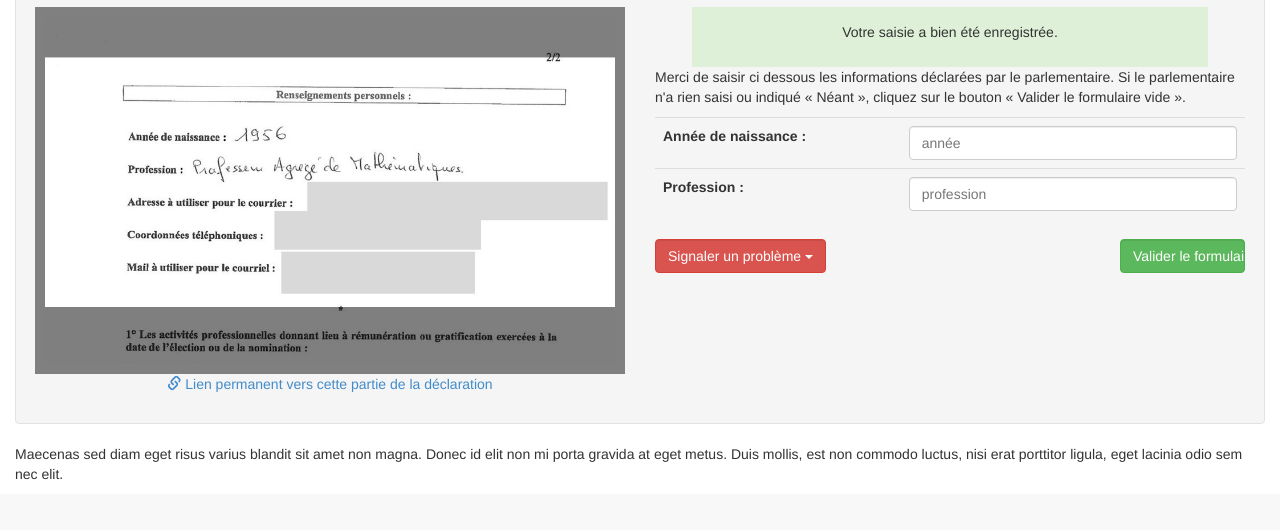
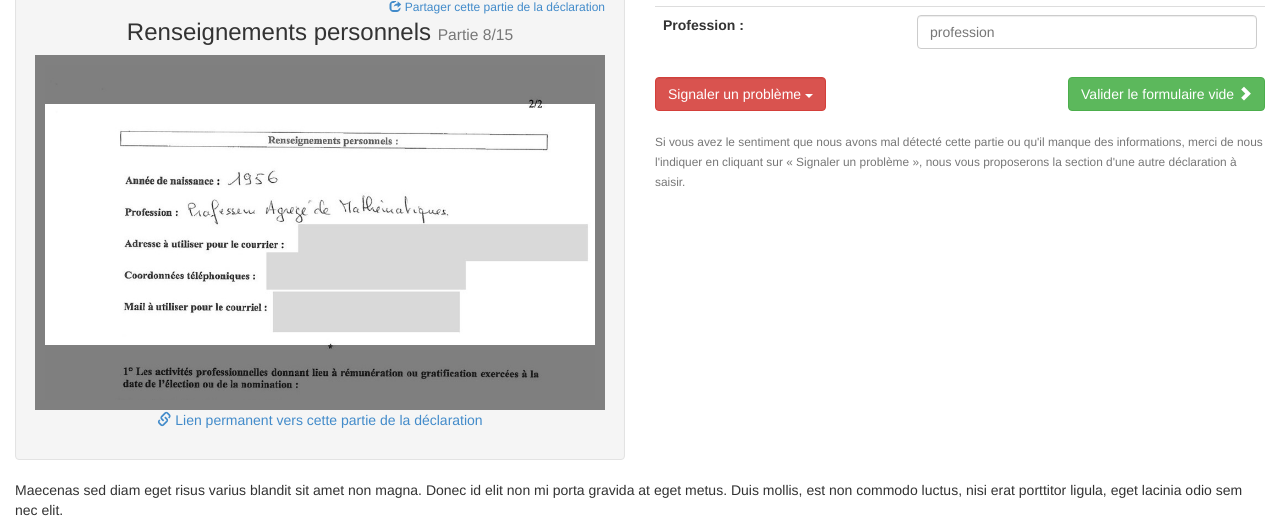
Before and after one commit to regardscitoyens/crowdsource_dpi, a PHP site: page /interface.php?id=1 in a window 1280 px wide. Shown: the part 1114-1644 px from the top of the page. Before the commit the page ends 1594 px from the top, so only its background shows below. Run offline with PHP 8.4, Linux system fonts and the light colour scheme.

Commit message:
Modifications de l'interface saisies

```diff
--- a/web/forms/form0.php
+++ b/web/forms/form0.php
@@ -1,4 +1,5 @@
-<p>Merci de saisir ci dessous les informations déclarées par le parlementaire. Si le parlementaire n'a rien saisi ou indiqué « Néant », cliquez sur le bouton « Valider le formulaire vide ».</p>
+<p class="consigne">Merci de saisir ci dessous les informations déclarées par le parlementaire.
+<p class="text-muted">Si le parlementaire n'a rien saisi ou indiqué « Néant », cliquez sur le bouton « Valider le formulaire vide ».</p>
 <table id="crowdtable" class="table">
   <tr class="row"><th>Qualité :</th><td><input id="champ[0,0]" placeholder="député de XX/sénateur de YY/député européen de ZZ" class="form-control"/></td></tr>
   <tr class="row"><th>Nom :</th><td><input id="champ[0,1]" placeholder="nom" class="form-control"/></td></tr>
--- a/web/forms/form1.php
+++ b/web/forms/form1.php
@@ -1,4 +1,5 @@
-<p>Merci de saisir ci dessous les informations déclarées par le parlementaire. Si le parlementaire n'a rien saisi ou indiqué « Néant », cliquez sur le bouton « Valider le formulaire vide ».</p>
+<p class="consigne">Merci de saisir ci dessous les informations déclarées par le parlementaire. </p>
+<p class="text-muted">Si le parlementaire n'a rien saisi ou indiqué « Néant », cliquez sur le bouton « Valider le formulaire vide ».</p>
 <table id="crowdtable" class="table">
   <tr class="row"><th>Année de naissance :</th><td><input id="champ[0,0]" placeholder="année" class="form-control"/></td></tr>
   <tr class="row"><th>Profession :</th><td><input id="champ[0,1]" placeholder="profession" class="form-control"/></td></tr>
--- a/web/forms/form10.php
+++ b/web/forms/form10.php
@@ -1,4 +1,6 @@
-<p>Merci de saisir ci dessous une ligne par collaborateur déclaré par le parlementaire. Pour créer une nouvelle ligne, cliquez sur le bouton « <span class="glyphicon glyphicon-plus"></span> ». Pour supprimer une ligne, cliquez sur le bouton « <span class="glyphicon glyphicon-remove"></span> » de la ligne correspondante. Si le parlementaire n'a rien saisi ou indiqué « Néant », cliquez sur le bouton « Valider le formulaire vide ».</p>
+<p class="consigne">Merci de saisir ci dessous une ligne par collaborateur déclaré par le parlementaire.</p>
+
+<p style="text-muted">Pour créer une nouvelle ligne, cliquez sur le bouton « <span class="glyphicon glyphicon-plus"></span> ». Pour supprimer une ligne, cliquez sur le bouton « <span class="glyphicon glyphicon-remove"></span> » de la ligne correspondante. Si le parlementaire n'a rien saisi ou indiqué « Néant », cliquez sur le bouton « Valider le formulaire vide ».</p>
 <table id="crowdtable" class="table">
   <tr class="row"><th class="text-center">Noms des collaborateurs parlementaires</th><th class="text-center">Identification de l'employeur ou de la struture d'emploi</th><th class="text-center">Description de l'activité professionnelle</th><th>&nbsp;</th></tr>
   <tr class="row userline">
--- a/web/forms/form11.php
+++ b/web/forms/form11.php
@@ -1,4 +1,6 @@
-<p>Merci de saisir ci dessous une ligne par activité conservée déclarée par le parlementaire. Pour créer une nouvelle ligne, cliquez sur le bouton « <span class="glyphicon glyphicon-plus"></span> ». Pour supprimer une ligne, cliquez sur le bouton « <span class="glyphicon glyphicon-remove"></span> » de la ligne correspondante. Si le parlementaire n'a rien saisi ou indiqué « Néant », cliquez sur le bouton « Valider le formulaire vide ».</p>
+<p class="consigne">Merci de saisir ci dessous une ligne par activité conservée déclarée par le parlementaire.</p>
+
+<p class="text-muted">Pour créer une nouvelle ligne, cliquez sur le bouton « <span class="glyphicon glyphicon-plus"></span> ». Pour supprimer une ligne, cliquez sur le bouton « <span class="glyphicon glyphicon-remove"></span> » de la ligne correspondante. Si le parlementaire n'a rien saisi ou indiqué « Néant », cliquez sur le bouton « Valider le formulaire vide ».</p>
 <table id="crowdtable" class="table">
   <tr class="row"><th class="text-center">Identification de l'employeur ou de la structure sociale d'emploi</th><th class="text-center">Description et modalité d'exercice de l'activité professionnelle</th><th class="text-center">Rémunérations, indemnités ou gratifications perçues</th><th>&nbsp;</th></tr>
   <tr class="row userline">
--- a/web/forms/form12.php
+++ b/web/forms/form12.php
@@ -1,4 +1,5 @@
-<p>Merci de saisir ci dessous les observations déclarées. Si le parlementaire n'a rien saisi ou indiqué « Néant », cliquez sur le bouton « Valider le formulaire vide ».</p>
+<p class="consigne">Merci de saisir ci dessous les observations déclarées.</p>
+<p class="text-muted">Si le parlementaire n'a rien saisi ou indiqué « Néant », cliquez sur le bouton « Valider le formulaire vide ».</p>
 <table id="crowdtable" class="table">
   <tr class="row"><th class="text-center">Observations</th></tr>
   <tr class="row userline">
--- a/web/forms/form2.php
+++ b/web/forms/form2.php
@@ -1,5 +1,6 @@
-<p>Merci de saisir ci dessous une ligne par activité déclarée par le parlementaire. Pour créer une nouvelle ligne, cliquez sur le bouton « <span class="glyphicon glyphicon-plus"></span> ». Pour supprimer une ligne, cliquez sur le bouton « <span class="glyphicon glyphicon-remove"></span> » de la ligne correspondante. Si le parlementaire n'a rien saisi ou indiqué « Néant », cliquez sur le bouton « Valider le formulaire vide ».</p>
-<table id="crowdtable" class="table">
+<p class="consigne">Merci de saisir ci dessous une ligne par activité déclarée par le parlementaire.</p>
+<p class="text-muted">Pour créer une nouvelle ligne, cliquez sur le bouton « <span class="glyphicon glyphicon-plus"></span> ». Pour supprimer une ligne, cliquez sur le bouton « <span class="glyphicon glyphicon-remove"></span> » de la ligne correspondante. Si le parlementaire n'a rien saisi ou indiqué « Néant », cliquez sur le bouton « Valider le formulaire vide ».</p>
+<table id="crowdtable" class="table" style="margin-top: 22px;">
   <tr class="row"><th class="text-center">Description de <br/>l'activité profesionnelle</th><th class="text-center">Rémunération ou<br/> gratification perçue<th></th><th>&nbsp;</th></tr>
   <tr class="row userline">
     <td><textarea id="champ[0,0]" placeholder="Description n°1" class="form-control"></textarea></td>
--- a/web/forms/form3.php
+++ b/web/forms/form3.php
@@ -1,4 +1,6 @@
-<p>Merci de saisir ci dessous une ligne par activité déclarée par le parlementaire. Pour créer une nouvelle ligne, cliquez sur le bouton « <span class="glyphicon glyphicon-plus"></span> ». Pour supprimer une ligne, cliquez sur le bouton « <span class="glyphicon glyphicon-remove"></span> » de la ligne correspondante. Si le parlementaire n'a rien saisi ou indiqué « Néant », cliquez sur le bouton « Valider le formulaire vide ».</p>
+<p class="consigne">Merci de saisir ci dessous une ligne par activité déclarée par le parlementaire.</p>
+
+<p class="text-muted">Pour créer une nouvelle ligne, cliquez sur le bouton « <span class="glyphicon glyphicon-plus"></span> ». Pour supprimer une ligne, cliquez sur le bouton « <span class="glyphicon glyphicon-remove"></span> » de la ligne correspondante. Si le parlementaire n'a rien saisi ou indiqué « Néant », cliquez sur le bouton « Valider le formulaire vide ».</p>
 <table id="crowdtable" class="table">
   <tr class="row"><th class="text-center">Description de <br/>l'activité profesionnelle</th><th class="text-center">Rémunération ou<br/> gratification perçue<th></th><th>&nbsp;</th></tr>
   <tr class="row userline">
--- a/web/forms/form4.php
+++ b/web/forms/form4.php
@@ -1,4 +1,5 @@
-<p>Merci de saisir ci dessous une ligne par activité de consultant déclarée par le parlementaire. Pour créer une nouvelle ligne, cliquez sur le bouton « <span class="glyphicon glyphicon-plus"></span> ». Pour supprimer une ligne, cliquez sur le bouton « <span class="glyphicon glyphicon-remove"></span> » de la ligne correspondante. Si le parlementaire n'a rien saisi ou indiqué « Néant », cliquez sur le bouton « Valider le formulaire vide ».</p>
+<p class="consigne">Merci de saisir ci dessous une ligne par activité de consultant déclarée par le parlementaire.</p>
+<p class="text-muted">Pour créer une nouvelle ligne, cliquez sur le bouton « <span class="glyphicon glyphicon-plus"></span> ». Pour supprimer une ligne, cliquez sur le bouton « <span class="glyphicon glyphicon-remove"></span> » de la ligne correspondante. Si le parlementaire n'a rien saisi ou indiqué « Néant », cliquez sur le bouton « Valider le formulaire vide ».</p>
 <table id="crowdtable" class="table">
   <tr class="row"><th class="text-center">Identification de l'employeur ou de la structure sociale d'emploi</th><th class="text-center">Description de l'activité professionnelle</th><th class="text-center">Rémunération ou<br/> gratification perçue<th></th><th>&nbsp;</th></tr>
   <tr class="row userline">
--- a/web/forms/form5.php
+++ b/web/forms/form5.php
@@ -1,4 +1,5 @@
-<p>Merci de saisir ci dessous une ligne par participation déclarée par le parlementaire. Pour créer une nouvelle ligne, cliquez sur le bouton « <span class="glyphicon glyphicon-plus"></span> ». Pour supprimer une ligne, cliquez sur le bouton « <span class="glyphicon glyphicon-remove"></span> » de la ligne correspondante. Si le parlementaire n'a rien saisi ou indiqué « Néant », cliquez sur le bouton « Valider le formulaire vide ».</p>
+<p class="consigne">Merci de saisir ci dessous une ligne par participation déclarée par le parlementaire.</p>
+<p class="text-muted">Pour créer une nouvelle ligne, cliquez sur le bouton « <span class="glyphicon glyphicon-plus"></span> ». Pour supprimer une ligne, cliquez sur le bouton « <span class="glyphicon glyphicon-remove"></span> » de la ligne correspondante. Si le parlementaire n'a rien saisi ou indiqué « Néant », cliquez sur le bouton « Valider le formulaire vide ».</p>
 <table id="crowdtable" class="table">
   <tr class="row"><th class="text-center">Identification de l'organisme public ou privé ou de la société</th><th class="text-center">Description de l'activité</th><th class="text-center">Rémunération ou<br/> gratification perçue<th></th><th>&nbsp;</th></tr>
   <tr class="row userline">
--- a/web/forms/form6.php
+++ b/web/forms/form6.php
@@ -1,4 +1,5 @@
-<p>Merci de saisir ci dessous une ligne par fonction déclarée par le parlementaire. Pour créer une nouvelle ligne, cliquez sur le bouton « <span class="glyphicon glyphicon-plus"></span> ». Pour supprimer une ligne, cliquez sur le bouton « <span class="glyphicon glyphicon-remove"></span> » de la ligne correspondante. Si le parlementaire n'a rien saisi ou indiqué « Néant », cliquez sur le bouton « Valider le formulaire vide ».</p>
+<p class="consigne">Merci de saisir ci dessous une ligne par fonction déclarée par le parlementaire.</p>
+<p class="text-muted">Pour créer une nouvelle ligne, cliquez sur le bouton « <span class="glyphicon glyphicon-plus"></span> ». Pour supprimer une ligne, cliquez sur le bouton « <span class="glyphicon glyphicon-remove"></span> » de la ligne correspondante. Si le parlementaire n'a rien saisi ou indiqué « Néant », cliquez sur le bouton « Valider le formulaire vide ».</p>
 <table id="crowdtable" class="table">
   <tr class="row"><th class="text-center">Identification <br/>de la société</th><th class="text-center">Évaluation de la<br/> participation financière</th><th class="text-center">Rémunération ou<br/> gratification perçue<th></th><th>&nbsp;</th></tr>
   <tr class="row userline">
--- a/web/forms/form7.php
+++ b/web/forms/form7.php
@@ -1,4 +1,5 @@
-<p>Merci de saisir ci dessous une ligne par activité déclarée par le parlementaire. Pour créer une nouvelle ligne, cliquez sur le bouton « <span class="glyphicon glyphicon-plus"></span> ». Pour supprimer une ligne, cliquez sur le bouton « <span class="glyphicon glyphicon-remove"></span> » de la ligne correspondante. Si le parlementaire n'a rien saisi ou indiqué « Néant », cliquez sur le bouton « Valider le formulaire vide ».</p>
+<p class="consigne">Merci de saisir ci dessous une ligne par activité déclarée par le parlementaire.</p>
+<p class="text-muted">Pour créer une nouvelle ligne, cliquez sur le bouton « <span class="glyphicon glyphicon-plus"></span> ». Pour supprimer une ligne, cliquez sur le bouton « <span class="glyphicon glyphicon-remove"></span> » de la ligne correspondante. Si le parlementaire n'a rien saisi ou indiqué « Néant », cliquez sur le bouton « Valider le formulaire vide ».</p>
 <table id="crowdtable" class="table">
   <tr class="row"><th class="text-center">Description de l'activité professionnelle</th><th>&nbsp;</th></tr>
   <tr class="row userline">
--- a/web/forms/form8.php
+++ b/web/forms/form8.php
@@ -1,4 +1,5 @@
-<p>Merci de saisir ci dessous une ligne par fonction déclarée par le parlementaire. Pour créer une nouvelle ligne, cliquez sur le bouton « <span class="glyphicon glyphicon-plus"></span> ». Pour supprimer une ligne, cliquez sur le bouton « <span class="glyphicon glyphicon-remove"></span> » de la ligne correspondante. Si le parlementaire n'a rien saisi ou indiqué « Néant », cliquez sur le bouton « Valider le formulaire vide ».</p>
+<p class="consigne">Merci de saisir ci dessous une ligne par fonction déclarée par le parlementaire.</p>
+<p class="text-muted">Pour créer une nouvelle ligne, cliquez sur le bouton « <span class="glyphicon glyphicon-plus"></span> ». Pour supprimer une ligne, cliquez sur le bouton « <span class="glyphicon glyphicon-remove"></span> » de la ligne correspondante. Si le parlementaire n'a rien saisi ou indiqué « Néant », cliquez sur le bouton « Valider le formulaire vide ».</p>
 <table id="crowdtable" class="table">
   <tr class="row"><th class="text-center">Identification de la structure<br/> ou de la personne morale</th><th class="text-center">Description des activités<br/> et responsabilités exercées</th><th>&nbsp;</th></tr>
   <tr class="row userline">
--- a/web/forms/form9.php
+++ b/web/forms/form9.php
@@ -1,4 +1,5 @@
-<p>Merci de saisir ci dessous une ligne par fonction ou mandat déclaré par le parlementaire. Pour créer une nouvelle ligne, cliquez sur le bouton « <span class="glyphicon glyphicon-plus"></span> ». Pour supprimer une ligne, cliquez sur le bouton « <span class="glyphicon glyphicon-remove"></span> » de la ligne correspondante. Si le parlementaire n'a rien saisi ou indiqué « Néant », cliquez sur le bouton « Valider le formulaire vide ».</p>
+<p class="consigne">Merci de saisir ci dessous une ligne par fonction ou mandat déclaré par le parlementaire.</p>
+<p class="text-muted">Pour créer une nouvelle ligne, cliquez sur le bouton « <span class="glyphicon glyphicon-plus"></span> ». Pour supprimer une ligne, cliquez sur le bouton « <span class="glyphicon glyphicon-remove"></span> » de la ligne correspondante. Si le parlementaire n'a rien saisi ou indiqué « Néant », cliquez sur le bouton « Valider le formulaire vide ».</p>
 <table id="crowdtable" class="table">
   <tr class="row"><th class="text-center">Identification des <br/>fonctions et mandats électifs</th><th class="text-center">Date de début et de fin de <br/>fonction de mandats électifs</th><th class="text-center">Rémunérations, indemnités ou <br/>gratifications perçues</th><th>&nbsp;</th></tr>
   <tr class="row userline">
--- a/web/interface.php
+++ b/web/interface.php
@@ -29,6 +29,8 @@ body: {padding-left: 10px; padding-right: 10px;}
 #crowdsource {padding-top: 50px;}
 .jumbotron p {font-size: 14px;}
 h1 {margin-bottom: 20px;}
+#crowdtable { margin-top: 22px;}
+.consigne { font-size: 15px }
 </style>
 </head>
 <body>
@@ -91,34 +93,36 @@ h1 {margin-bottom: 20px;}
       </div>
       <div id="crowdsource">
       <?php if ($id) : ?>
+        <div class="alert alert-info" role="alert">N'hésitez pas à <a href="#signin" data-toggle="modal" data-target="#signin">vous enregistrer</a> pour apparaitre parmi les contributeurs de ce projet. Si vous souhaitez partager la section que vous venez de saisir, elle est <a href="#">consultable ici</a>.</div>
+       <?php endif; ?>
        <div class="row">
-          <div class="msg bg-info col-md-10 col-md-offset-1">
-            <p>N'hésitez pas à <a href="#signin" data-toggle="modal" data-target="#signin">vous enregistrer</a> pour apparaitre parmi les contributeurs de ce projet. Si vous souhaitez partager la section que vous venez de saisir, elle est <a href="#">consultable ici</a>.</p>
+         <div class="col-md-6">
+            <div class="well">
+            <div class="media">
+              <img class="img-circle pull-left" src="http://www.nosdeputes.fr/depute/photo/christian-eckert/80"/>
+              <div class="media-body">
+            <h3 class="page-header text-muted">Déclaration de <?php echo $noms[$id]; ?></h3>
+    <!--<a style="font-size: 12px"href="#" class="pull-right"><span class="glyphicon glyphicon-share"></span> Partager cette partie de la déclaration</a>-->
+
+    <!--<p>Dans la partie gauche de l'écran ci-dessous, la section «&nbsp;<?php echo $sections[$id]; ?>&nbsp;» de <?php echo $noms[$id]; ?> est reproduite. Nous vous invitons à la saisir en suivant les instructions proposées dans la partie droite de l'application. Si vous avez le sentiment que nous avons mal détecté cette partie ou qu'il manque des informations, merci de nous l'indiquer en cliquant sur « Signaler un problème », nous vous proposerons la section d'une autre déclaration à saisir.</p>-->
         </div>
       </div>
-      <?php endif; ?>
-      <div class="media">
-        <img class="img-circle pull-left" src="http://www.nosdeputes.fr/depute/photo/christian-eckert/160"/>
-        <div class="media-body">
-	  <h2 class="page-header">Déclaration de <?php echo $noms[$id]; ?> : <?php echo $sections[$id]; ?></h2>
-	  <p><a href="#"><span class="glyphicon glyphicon-share"></span> Partager cette partie de la déclaration</a></p>
-	  <p>Dans la partie gauche de l'écran ci-dessous, la section «&nbsp;<?php echo $sections[$id]; ?>&nbsp;» de <?php echo $noms[$id]; ?> est reproduite. Nous vous invitons à la saisir en suivant les instructions proposées dans la partie droite de l'application. Si vous avez le sentiment que nous avons mal détecté cette partie ou qu'il manque des informations, merci de nous l'indiquer en cliquant sur « Signaler un problème », nous vous proposerons la section d'une autre déclaration à saisir.</p>
-        </div>
-      </div>
-      <div class="well">
-       <div class="row">
-       <div class="col-md-6">
+                <a style="font-size: 12px"href="#" class="pull-right"><span class="glyphicon glyphicon-share"></span> Partager cette partie de la déclaration</a>
+                <h3 class="text-center"><?php echo ucfirst($sections[$id]); ?> <small>Partie 8/15</small></h3>
                 <div class="declaration"><img width="100%" src="<?php echo $images[$id]; ?>" class="zoom"/></div>
                 <p class="text-center"><a href="#"><span class="glyphicon glyphicon-link"></span> Lien permanent vers cette partie de la déclaration</a></p>
           </div>
+         </div>
          <div class="numerise col-md-6">
+              <h3 class="page-header text-center" style="padding-top: 20px">
+              Saisie du document</small>
+              </h3>
               <?php if ($id) : ?>
-           <div class="row">
-             <div class="msg bg-success col-md-10 col-md-offset-1">
-               <p>Votre saisie a bien été enregistrée.</p>
-             </div>
+                <div class="alert alert-success" role="alert">
+                  Votre saisie a bien été enregistrée.
                 </div>
               <?php endif; ?>
+
                <form class="form-horizontal" role="form" action="interface.php#crowdsource">
                  <input type="hidden" name="id" value="<?php echo $id + 1; ?>"/>
                  <?php include("forms/".$forms[$id]); ?>
@@ -126,10 +130,10 @@ h1 {margin-bottom: 20px;}
                   <div class="col-xs-6 form-inline">
                     <div class="btn-group control"><button type="button" class="form-control btn btn-danger dropdown-toggle" data-toggle="dropdown">Signaler un problème <span class="caret"></span></button><ul class="dropdown-menu" role="menu"><li><a href="#">Formulaire vide ou à «&nbsp;néant&nbsp;» </a></li><li><a href="#">Le formulaire n'est pas lisible</a></li><li><a href="#">Le formulaire ne correspond pas à la section «&nbsp;fonctions et mandats&nbsp;» </a></li> <li><a href="#">Les informations déclarées semblent incomplêtes</a></li></ul></div>
                   </div>
-            <div class="col-xs-offset-3 col-xs-3"><input id="validate" type="submit" class="form-control btn btn-success" value="Valider le formulaire vide"/></div>
+                  <div class="col-xs-6"><button id="validate" type="submit" class="btn btn-success pull-right"><span class="libelle">Valider le formulaire vide</span>&nbsp;<span class="glyphicon glyphicon-chevron-right"></span></button></div>
                  </div>
+                 <p class="text-muted" style="margin-top: 20px;"><small>Si vous avez le sentiment que nous avons mal détecté cette partie ou qu'il manque des informations, merci de nous l'indiquer en cliquant sur « Signaler un problème », nous vous proposerons la section d'une autre déclaration à saisir.</small></p>
                </form>
-       </div>
          </div>
        </div>
       <p>Maecenas sed diam eget risus varius blandit sit amet non magna. Donec id elit non mi porta gravida at eget metus. Duis mollis, est non commodo luctus, nisi erat porttitor ligula, eget lacinia odio sem nec elit.</p>
@@ -185,13 +189,13 @@ h1 {margin-bottom: 20px;}
     function removerow() {$(this).parent().parent().parent().remove();updatetableevents();}
     function addrow() {
        $(this).parent().parent().parent().each(function() {
-          var tr = '<tr class="row userline">'+$(this).html()+"</tr>";
+          var tr = '<tr class="row userline ">'+$(this).html()+"</tr>";
 	  var id = tr.match(/\[([0-9]*),/)[1]*1+1;
 	  tr = tr.replace(/\[[0-9]*,/g, '['+id+',');
 	  tr = tr.replace(/n°[0-9]/g, 'n°'+(id+1));
 	  $(this).after(tr);});updatetableevents();
     }
-    function updatesubmit() {var str = ''; $("textarea").each(function(){str += $(this).val();});if(str){$("#validate").val('Valider');}else{$("#validate").val('Valider le formulaire vide');}}
+    function updatesubmit() {var str = ''; $("textarea").each(function(){str += $(this).val();});if(str){$("#validate span.libelle").html('Valider');}else{$("#validate span.libelle").html('Valider le formulaire vide');}}
     function updatetableevents() {
   	  updatesubmit();
        $("#crowdtable tr:last td.buttons").html('<span class="add"><button class="form-control btn-primary"><span class="glyphicon glyphicon-plus"></span></button></span>');
```
Lines whose indentation alone changed are shown as unchanged.
